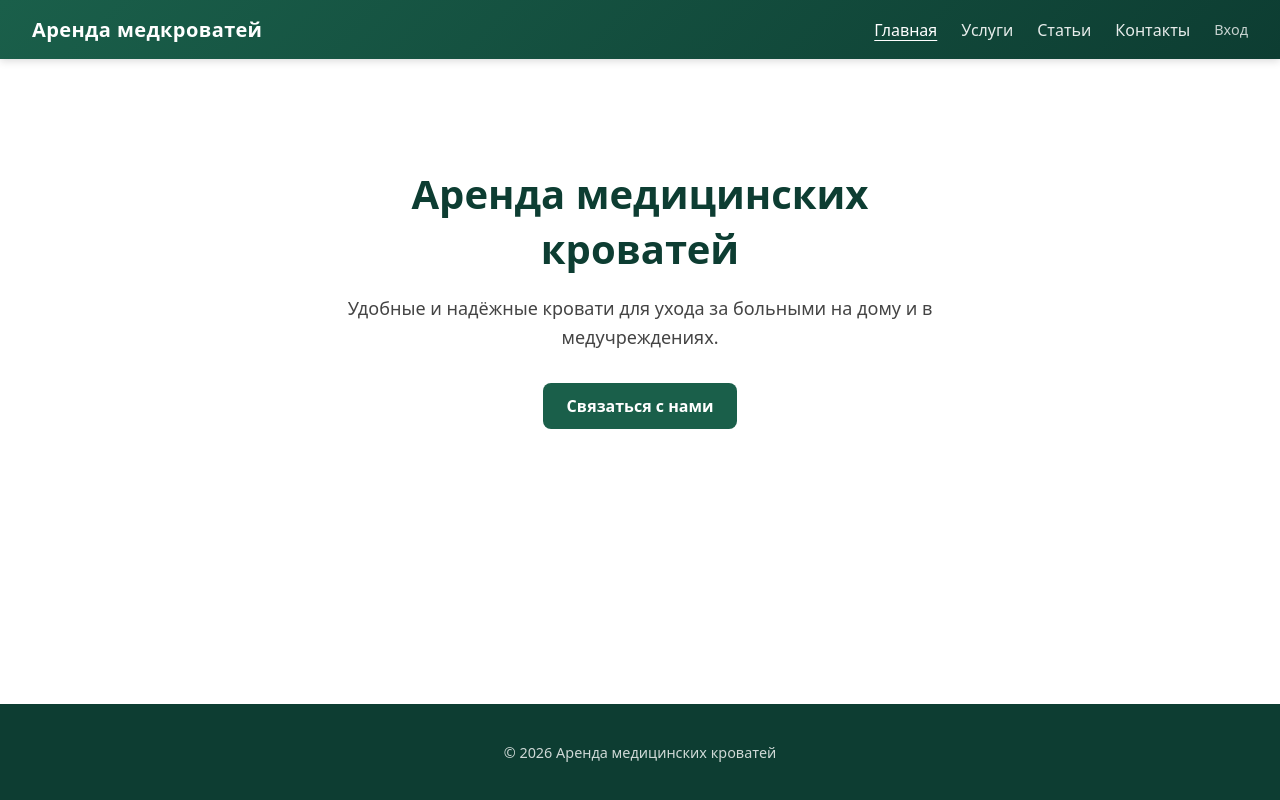
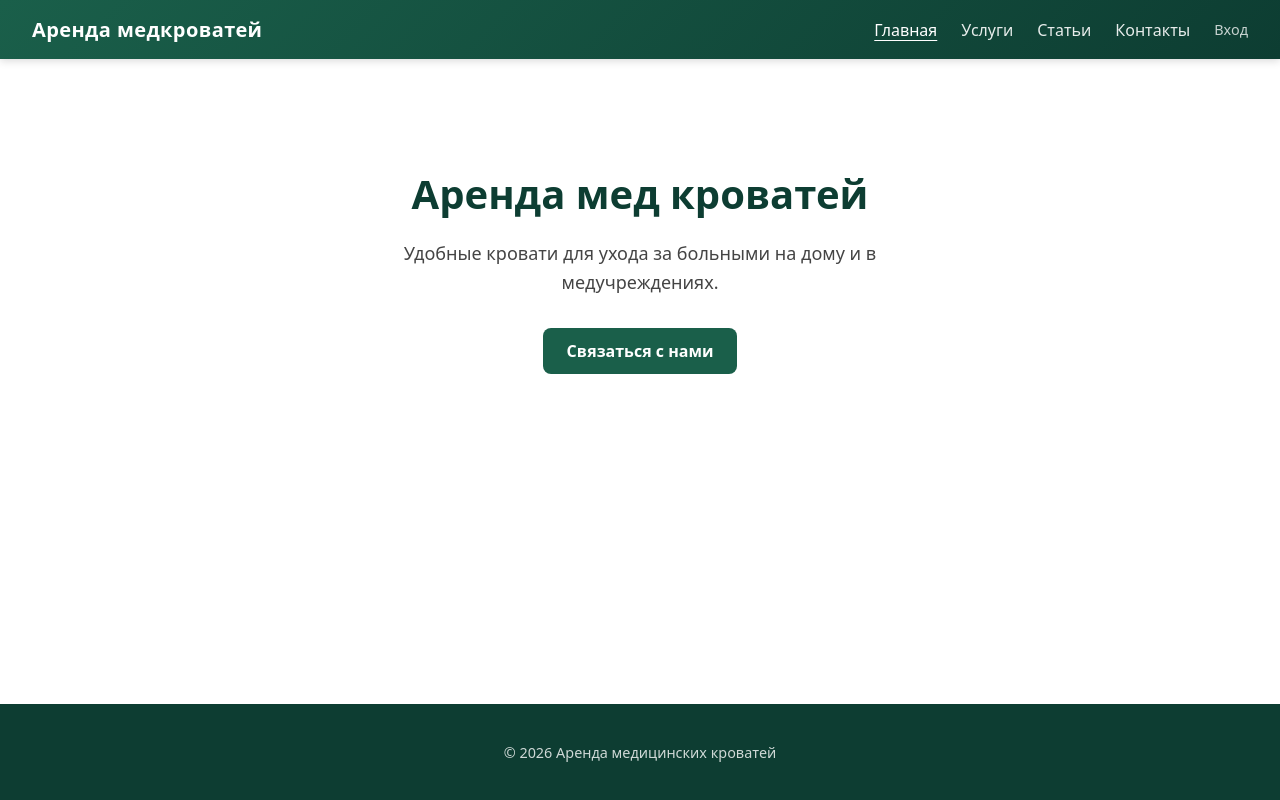
Before and after one commit to simfart/sevbeds-frontend, a Next.js app: page / in a window 1280 px wide. Built offline with nearby package versions, Linux system fonts and the light colour scheme.

Commit message:
title changed

```diff
--- a/src/pages/Home/HomePage.tsx
+++ b/src/pages/Home/HomePage.tsx
@@ -1,12 +1,12 @@
-import React from 'react';
-import styles from './HomePage.module.scss';
+import React from "react";
+import styles from "./HomePage.module.scss";
 
 export function HomePage() {
   return (
     <div className={styles.hero}>
-      <h1 className={styles.title}>Аренда медицинских кроватей</h1>
+      <h1 className={styles.title}>Аренда мед кроватей</h1>
       <p className={styles.subtitle}>
-        Удобные и надёжные кровати для ухода за больными на дому и в медучреждениях.
+        Удобные кровати для ухода за больными на дому и в медучреждениях.
       </p>
       <a href="/contacts" className={styles.cta}>
         Связаться с нами
```
Also changed, not shown: 1 other file (tests, documents, lock files or other folders).
